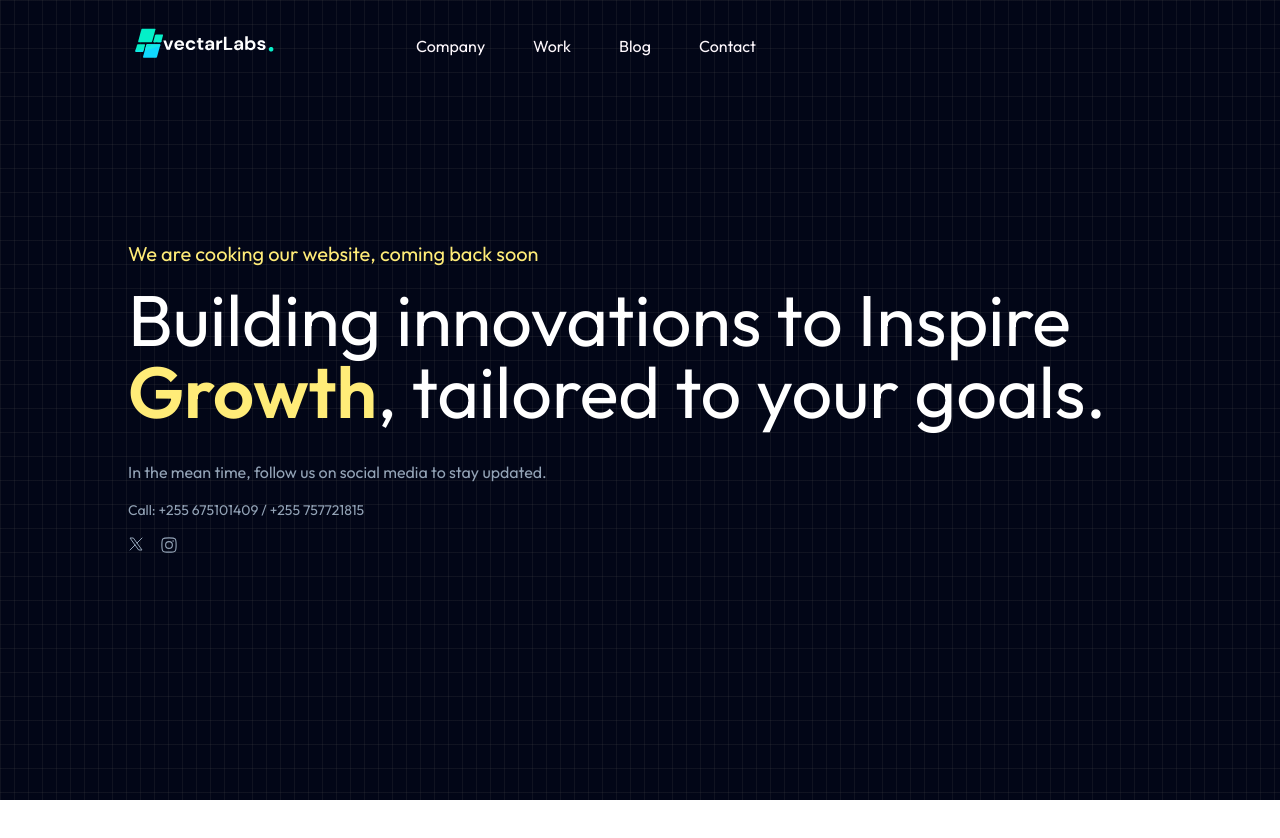
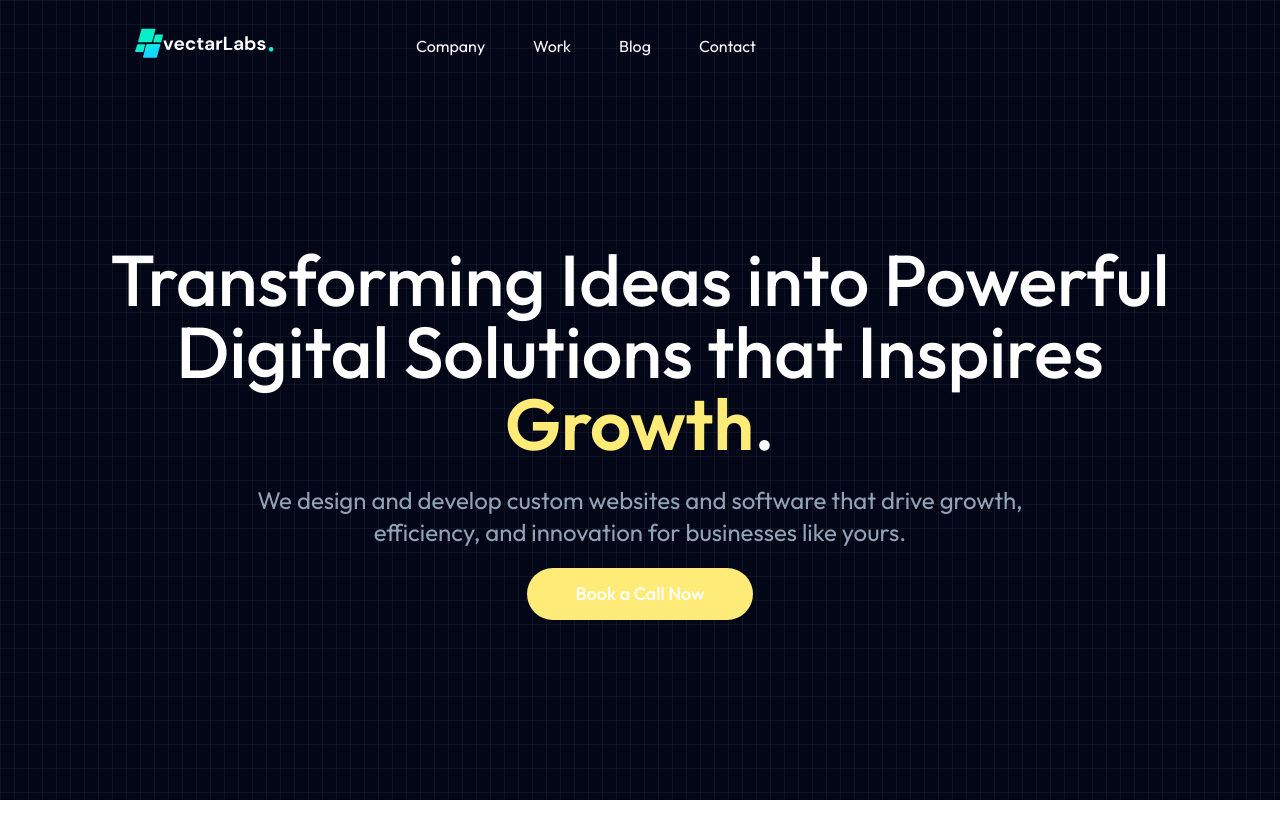
Before and after one commit to kitindi/vectarlabs-coming, a React (Vite) app: page / in a window 1280 px wide. Shown: the top 838 px of the page. Before the commit the page ends 800 px from the top, so only its background shows below. Built offline with nearby package versions, Linux system fonts and the light colour scheme.

Commit message:
updated UI styles and copy

```diff
--- a/src/App.jsx
+++ b/src/App.jsx
@@ -1,3 +1,4 @@
+import About from "./components/About";
 import Header from "./components/Header";
 
 function App() {
@@ -5,6 +6,7 @@ function App() {
     <>
       <div>
         <Header />
+        <About />
       </div>
     </>
   );
--- /dev/null
+++ b/src/components/About.jsx
@@ -0,0 +1,11 @@
+import React from "react";
+
+const About = () => {
+  return (
+    <div className="w-full h-screen bg-white">
+      <div className="container mx-auto px-8 md:px-20 lg:px-20 max-w-7xl py-4 mt-44 md:mt-56"></div>
+    </div>
+  );
+};
+
+export default About;
--- a/src/components/Header.jsx
+++ b/src/components/Header.jsx
@@ -4,54 +4,19 @@ import Navbar from "./Navbar";
 const Header = () => {
   return (
     <div className="w-full overflow-hidden h-screen bg-[#130f40]">
-      <div className="relative h-full w-full bg-slate-950">
-        <div className="absolute bottom-0 left-0 right-0 top-0 bg-[linear-gradient(to_right,#4f4f4f2e_1px,transparent_1px),linear-gradient(to_bottom,#4f4f4f2e_1px,transparent_1px)] bg-[size:14px_24px]">
+      <div className="relative h-[100vh] w-full bg-slate-950">
+        <div className="absolute bottom-0 left-0 right-0 top-0 bg-[linear-gradient(to_right,#4f4f4f2e_1px,transparent_1px),linear-gradient(to_bottom,#4f4f4f2e_1px,transparent_1px)] bg-[size:14px_24px] flex items-center">
           <Navbar />
-          <div className="container mx-auto px-8 md:px-20 lg:px-32 max-w-7xl py-4 mt-44 md:mt-56">
-            <h4 className="text-[#ffec78] text-xl mb-4">We are cooking our website, coming back soon</h4>
-            <h1 className="text-white text-5xl md:text-7xl">
-              Building innovations to Inspire <span className="text-[#ffec78] font-semibold">Growth</span>, tailored to your goals.
+          <div className="container mx-auto px-6 md:px-20 lg:px-20 max-w-7xl py-4 flex flex-col items-center">
+            <h1 className="text-white text-3xl md:text-7xl text-center font-medium mt-16">
+              {" "}
+              Transforming Ideas into Powerful Digital Solutions that Inspires <span className="text-[#ffec78] font-semibold">Growth</span>.
             </h1>
-            <p className="text-[#93a3b6] text-md mt-8">In the mean time, follow us on social media to stay updated.</p>
-            <div>
-              <p className="text-[#93a3b6] text-sm mt-4">
-                {" "}
-                <span>Call: </span>+255 675101409 / +255 757721815
-              </p>
-              <p className="mt-4 flex space-x-4">
-                <span>
-                  <a href="https://x.com/vectarlabs" target="_blank" rel="noreferrer">
-                    <svg xmlns="http://www.w3.org/2000/svg" viewBox="0 0 24 24" width="16" height="16" color="#93a3b6" fill="none">
-                      <path
-                        d="M3 21L10.5484 13.4516M21 3L13.4516 10.5484M13.4516 10.5484L8 3H3L10.5484 13.4516M13.4516 10.5484L21 21H16L10.5484 13.4516"
-                        stroke="currentColor"
-                        stroke-width="1.5"
-                        stroke-linecap="round"
-                        stroke-linejoin="round"
-                      />
-                    </svg>
-                  </a>
-                </span>
-                <span>
-                  <a href="https://www.instagram.com/vectarlab/" target="_blank" rel="noreferrer">
-                    <svg xmlns="http://www.w3.org/2000/svg" viewBox="0 0 24 24" width="18" height="18" color="#93a3b6" fill="none">
-                      <path
-                        d="M2.5 12C2.5 7.52166 2.5 5.28249 3.89124 3.89124C5.28249 2.5 7.52166 2.5 12 2.5C16.4783 2.5 18.7175 2.5 20.1088 3.89124C21.5 5.28249 21.5 7.52166 21.5 12C21.5 16.4783 21.5 18.7175 20.1088 20.1088C18.7175 21.5 16.4783 21.5 12 21.5C7.52166 21.5 5.28249 21.5 3.89124 20.1088C2.5 18.7175 2.5 16.4783 2.5 12Z"
-                        stroke="currentColor"
-                        stroke-width="1.5"
-                        stroke-linejoin="round"
-                      />
-                      <path
-                        d="M16.5 12C16.5 14.4853 14.4853 16.5 12 16.5C9.51472 16.5 7.5 14.4853 7.5 12C7.5 9.51472 9.51472 7.5 12 7.5C14.4853 7.5 16.5 9.51472 16.5 12Z"
-                        stroke="currentColor"
-                        stroke-width="1.5"
-                      />
-                      <path d="M17.5078 6.5L17.4988 6.5" stroke="currentColor" stroke-width="2" stroke-linecap="round" stroke-linejoin="round" />
-                    </svg>
-                  </a>
-                </span>
-              </p>
-            </div>
+            <p className="text-[#93a3b6] text-xl md:text-2xl mt-6 text-center md:px-36">
+              We design and develop custom websites and software that drive growth, efficiency, and innovation for businesses like yours.
+            </p>
+            <button className="px-12 py-3 mt-5 rounded-full bg-[#ffec78] text-white md:font-medium text-lg">Book a Call Now</button>
+            <div></div>
           </div>
         </div>
       </div>
```
